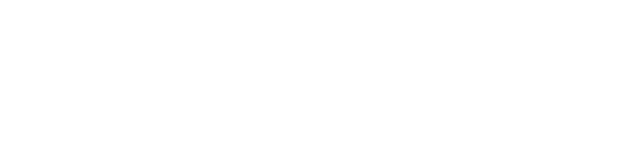
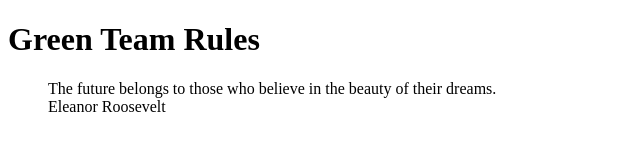
Before and after one commit to vjsarlo/GitLab, a plain HTML site: page index.html in a window 1280 px wide. Shown: the whole page, without its empty margins (0-640 px from the left). Drawn offline with Linux system fonts and the light colour scheme.

Commit message:
add quote and style
add a quote and a new empty style.css file

```diff
--- a/index.html
+++ b/index.html
@@ -7,6 +7,8 @@
     <title>Document</title>
 </head>
 <body>
-
+    <h1>Green Team Rules</h1>
+    <blockquote>The future belongs to those who believe in the beauty of their
+        dreams.<br />Eleanor Roosevelt</blockquote>
 </body>
 </html>
--- /dev/null
+++ b/style.css
@@ -0,0 +1,3 @@
+/*  style.css
+    16 July 2022
+    Jacob Hayes */
```
